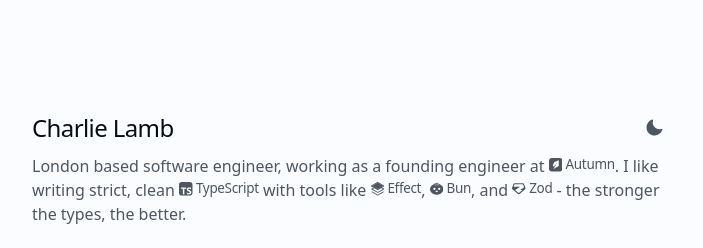
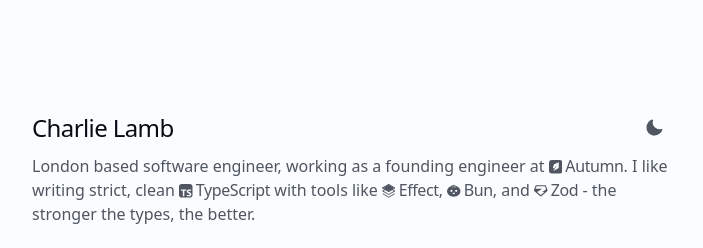
Before and after one commit to charlietlamb/charlielambdotcom, a Next.js app: page / in a window 1280 px wide. Shown: the top 248 px of the page, without its empty margins (288-991 px from the left). Built offline with nearby package versions, Linux system fonts and the light colour scheme; no server answers.

Commit message:
align inline tool labels

```diff
--- a/components/tool-link.tsx
+++ b/components/tool-link.tsx
@@ -14,9 +14,9 @@ export function ToolLink({ href, label, icon: Icon, suffix }: ToolLinkProps) {
         href={href}
         target="_blank"
         rel="noopener noreferrer"
-        className="inline-flex max-w-full items-center gap-[0.25em] align-baseline text-[0.84375em] font-medium leading-none tracking-tight text-muted-foreground transition-colors hover:text-foreground focus-visible:text-foreground"
+        className="inline-flex max-w-full translate-y-0.5 items-end gap-[0.2em] align-baseline font-medium leading-none tracking-tight text-muted-foreground transition-colors hover:text-foreground focus-visible:text-foreground"
       >
-        <Icon className="size-[1em] shrink-0" />
+        <Icon className="size-[0.84375em] shrink-0" />
         {label}
       </Link>
       {suffix}
```
